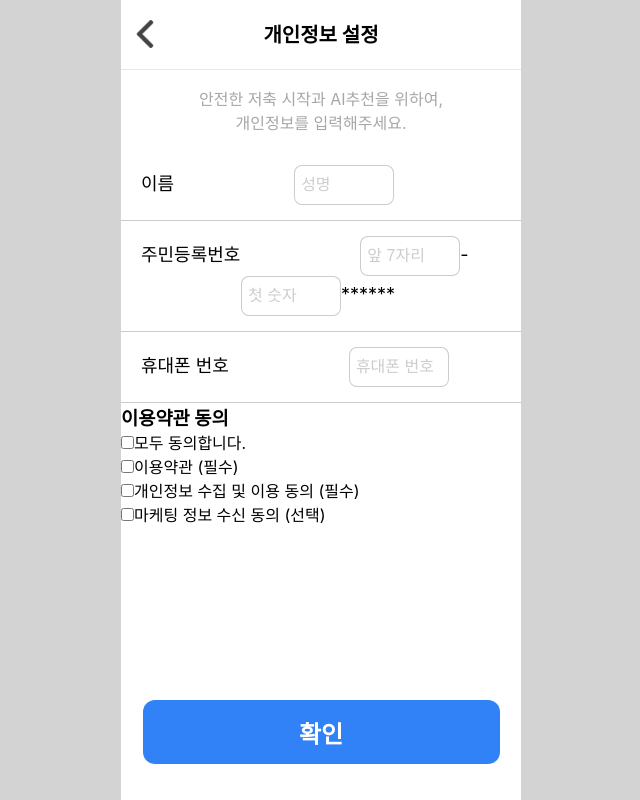
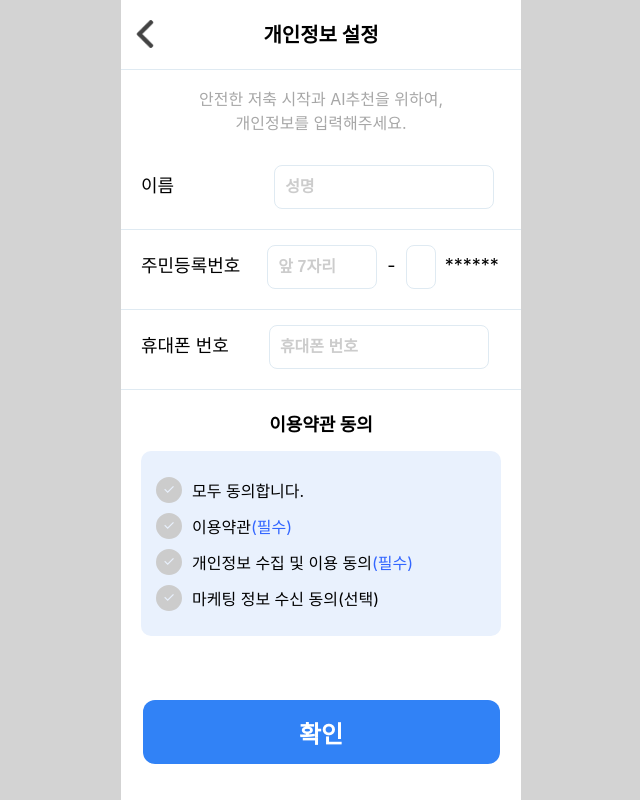
Before and after one commit to inthhh/bufl_fe, a React (Create React App) app: page /sign/personal-info in a window 1280 px wide. Shown: the whole page, without its empty margins (319-959 px from the left). Built offline with nearby package versions, Linux system fonts and the light colour scheme.

Commit message:
feat: 개인정보 설정 입력 필드 개선선

```diff
--- a/src/SignOn/pages/CompletionPage.tsx
+++ b/src/SignOn/pages/CompletionPage.tsx
@@ -13,7 +13,7 @@ function CompletionPage() {
       <div className="center_wrap">
             <button
               className="btn_start"
-              onClick={() => navigate("/sign/input-pin")}
+              onClick={() => navigate("/")}
 
             >
               메인 화면으로
--- a/src/SignOn/pages/PersonalInfoPage.tsx
+++ b/src/SignOn/pages/PersonalInfoPage.tsx
@@ -78,22 +78,19 @@ const PersonalInfoPage: React.FC = () => {
 
       <div>
         <div className="info_input_name">
-          <label>
-            이름
+          <label>이름</label>
           <input
             type="text"
             placeholder="성명"
             value={name}
             onChange={(e) => setName(e.target.value)}
           />
-          </label>
         </div>
 
-        <div className="info_input_name">
-          <label>
-            주민등록번호
+        <div className="info_input_name info_input_id">
+          <label>주민등록번호</label>
           <input
-              className="input_id"
+            className="input_id_1"
             type="text"
             placeholder="앞 7자리"
             value={idFront}
@@ -103,19 +100,17 @@ const PersonalInfoPage: React.FC = () => {
           />
           <span>-</span>
           <input
+            className="input_id_2"
             type="text"
-              placeholder="첫 숫자"
             value={idBack}
             onChange={handleIdBackChange}
             maxLength={1}
           />
           <span>******</span>
-          </label>
         </div>
 
-        <div className="info_input_name">
-          <label>
-            휴대폰 번호
+        <div className="info_input_name info_input_phone">
+          <label>휴대폰 번호</label>
           <input
             type="text"
             placeholder="휴대폰 번호"
@@ -123,51 +118,54 @@ const PersonalInfoPage: React.FC = () => {
             maxLength={11}
             onChange={(e) => setPhone(e.target.value)}
           />
+        </div>
+      </div>
+
+      <div className="center_wrap agree_down">
+        <h3>이용약관 동의</h3>
+        <div className="agree_container">
+          <input
+            type="checkbox"
+            id="all"
+            checked={agreements.all}
+            onChange={handleAllAgreement}
+          />
+          <label htmlFor="all" className="all_agree_label">
+            모두 동의합니다.
+          </label>
+
+          <input
+            type="checkbox"
+            id="terms"
+            checked={agreements.terms}
+            onChange={() => handleAgreementChange("terms")}
+          />
+          <label htmlFor="terms">
+            이용약관 <span className="required">(필수)</span>
+          </label>
+
+          <input
+            type="checkbox"
+            id="privacy"
+            checked={agreements.privacy}
+            onChange={() => handleAgreementChange("privacy")}
+          />
+          <label htmlFor="privacy">
+            개인정보 수집 및 이용 동의 <span className="required">(필수)</span>
+          </label>
+
+          <input
+            type="checkbox"
+            id="marketing"
+            checked={agreements.marketing}
+            onChange={() => handleAgreementChange("marketing")}
+          />
+          <label htmlFor="marketing">
+            마케팅 정보 수신 동의 <span className="optional">(선택)</span>
           </label>
         </div>
       </div>
 
-      <h3>이용약관 동의</h3>
-      <div>
-        <label>
-          <input
-            type="checkbox"
-            checked={agreements.all}
-            onChange={handleAllAgreement}
-          />
-          모두 동의합니다.
-        </label>
-      </div>
-      <div>
-        <label>
-          <input
-            type="checkbox"
-            checked={agreements.terms}
-            onChange={() => handleAgreementChange("terms")}
-          />
-          이용약관 (필수)
-        </label>
-      </div>
-      <div>
-        <label>
-          <input
-            type="checkbox"
-            checked={agreements.privacy}
-            onChange={() => handleAgreementChange("privacy")}
-          />
-          개인정보 수집 및 이용 동의 (필수)
-        </label>
-      </div>
-      <div>
-        <label>
-          <input
-            type="checkbox"
-            checked={agreements.marketing}
-            onChange={() => handleAgreementChange("marketing")}
-          />
-          마케팅 정보 수신 동의 (선택)
-        </label>
-      </div>
       <div className="center_wrap">
         <button
           disabled={!isFormValid}
--- a/src/SignOn/style/style.css
+++ b/src/SignOn/style/style.css
@@ -53,16 +53,9 @@
 .info_input_name {
   padding: 15px 0;
   font-size: 18px;
-  border-bottom: solid 1px rgba(0, 0, 0, 0.2);
+  border-bottom: solid 1px #dfeaf2;
 }
-.info_input_name input {
-  width: 100px;
-  padding: 6px;
-  border-radius: 8px;
-  border: solid 1px rgba(0, 0, 0, 0.2);
-  margin-left: 120px;
-  height: 40px;
-}
+
 .info_input_name label {
   margin-left: 20px;
 }
@@ -74,6 +67,86 @@
   font-size: 16px;
   font-weight: bold;
 }
+
+.agree_container {
+  background: #e9f1fd;
+  padding: 15px;
+  border-radius: 10px;
+  margin-top: 15px;
+  width: 360px;
+  padding-top: 26px;
+}
+
+.agree_container input[type="checkbox"] {
+  display: none;
+}
+
+.agree_container label {
+  display: flex;
+  align-items: center;
+  font-size: 16px;
+  margin-bottom: 10px;
+  cursor: pointer;
+  position: relative;
+}
+
+.agree_container label::before {
+  content: "✓";
+  font-size: 14px;
+  color: #e9f1fd;
+  width: 22px;
+  height: 22px;
+  border: 2px solid #ccc;
+  border-radius: 50%;
+  text-align: center;
+  line-height: 20px;
+  margin-right: 10px;
+  background-color: #ccc;
+}
+
+.agree_container input[type="checkbox"]:checked + label::before {
+  border-color: #3182f6;
+  background-color: #3182f6;
+  color: white;
+}
+
+.required {
+  color: #3366ff;
+}
+
+.agree_down {
+  margin-top: 20px;
+}
+.agree_down h3 {
+  font-size: 18px;
+}
+.info_input_name input {
+  width: 220px;
+  margin-left: 100px;
+  height: 44px;
+  border-radius: 8px;
+  border: 1px solid #dfeaf2;
+  font-size: 16px;
+  font-weight: bold;
+  padding-left: 10px;
+  margin-bottom: 5px;
+}
+
+.info_input_phone input{
+  margin-left: 40px;
+}
+.info_input_id input:nth-child(2){
+  width: 110px;
+  margin-left: 27px;
+  margin-right: 10px;
+}
+.info_input_id input:nth-child(4){
+  width: 30px;
+  margin-left: 10px;
+  margin-right: 9px;
+}
+/* ------------agree------------- */
+
 .agree_text3 {
   cursor: "pointer";
   color: "white";
@@ -118,6 +191,7 @@
   height: 600px;
   background-color: rgb(0, 0, 0, 0.07);
   padding: 10px;
+  border-radius: 10px;
   overflow-y: scroll;
 }
 .agree_box::-webkit-scrollbar {
@@ -198,7 +272,6 @@
   margin-left: 10px;
   margin-top: 6px;
 }
-/* 박스 전체 스타일 */
 .payday__container {
   display: flex;
   flex-direction: column;
@@ -207,13 +280,11 @@
   position: relative;
 }
 
-/* 선택 박스 스타일 */
 .payday__select-text {
   pointer-events: none;
 }
-/* select 태그 숨기고 스타일 적용 */
 .payday__select-wrapper {
-  appearance: none; /* 기본 브라우저 스타일 제거 */
+  appearance: none;
   border: none;
   background: transparent;
   font-size: 26px;
@@ -229,7 +300,6 @@
   text-align: center;
 }
 
-/* 설명 텍스트 스타일 */
 .payday__description {
   font-size: 18px;
   color: #c0c0c0;
@@ -247,14 +317,14 @@
   max-height: 100px;
   overflow-y: auto;
 }
-/* 드롭다운 메뉴 (절반 크기로 조정) */
+
 .payday__dropdown {
   position: absolute;
   top: 59px;
   left: 20px;
   width: 360px;
-  max-height: 200px; /* ✅ 기존 크기의 절반 */
-  overflow-y: auto; /* ✅ 스크롤 추가 */
+  max-height: 200px;
+  overflow-y: auto;
   background: white;
   border: 1px solid #ccc;
   border-radius: 8px;
@@ -286,7 +356,7 @@
   margin: 0 auto;
 }
 
-/* 🔹 계좌 버튼 스타일 */
+
 .account-item {
   display: flex;
   align-items: center;
@@ -300,18 +370,15 @@
   background-color: #e4effe;
 }
 
-/* 🔹 선택된 계좌 버튼 */
 .account-item.selected {
   background-color: #3182f6;
 }
 
-/* 🔹 계좌 아이콘 스타일 */
 .account-item img {
   width: 24px;
   height: 24px;
 }
 
-/* 🔹 계좌 버튼 hover 효과 */
 .account-item:hover {
   background-color: #3182f6;
 }
@@ -322,7 +389,6 @@
   margin-left: 4px;
 }
 
-/* 🔹 PIN 입력 동그라미 스타일 */
 .pin-input-container {
   display: flex;
   justify-content: center;
@@ -338,7 +404,6 @@
   border-radius: 20px;
 }
 
-/* ✅ 입력된 PIN 숫자 개수만큼 파란색으로 변경 */
 .pin-dot.filled {
   background-color: #3182f6;
 }
@@ -389,7 +454,7 @@
   background-color: rgb(235, 235, 235);
 }
 .pin-input--relative {
-  position:relative;
+  position: relative;
 }
 .error-message {
   font-size: 12px;
@@ -399,7 +464,7 @@
   color: red;
   font-weight: bold;
 }
-.interest__title-wrap h3{
+.interest__title-wrap h3 {
   font-size: 20px;
   margin-bottom: 10px;
 }
```
Lines whose indentation alone changed are shown as unchanged.
